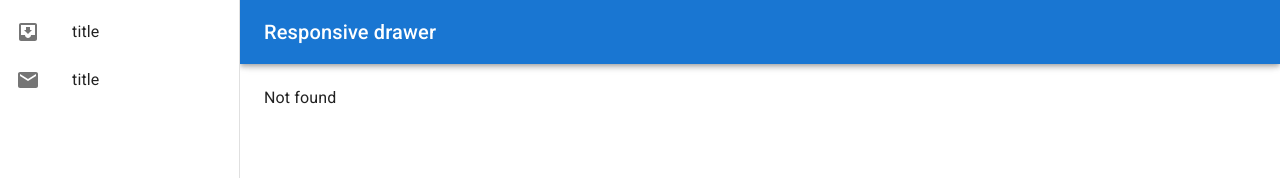
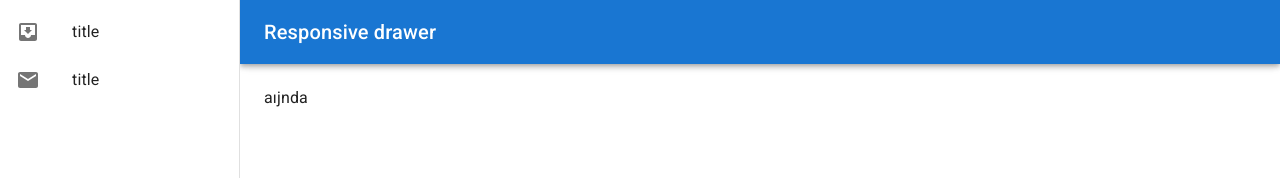
Before and after one commit to akturanilyas/react-redux, a React (Create React App) app: page /chat in a window 1280 px wide. Before the commit this address had no page. Shown: the top 178 px of the page. Built offline with nearby package versions, Linux system fonts and the light colour scheme.

Commit message:
Create chat template

```diff
--- /dev/null
+++ b/src/screens/chat/Chat.tsx
@@ -0,0 +1,3 @@
+export default function Chat() {
+  return <h1>aıjnda</h1>;
+}
--- a/src/screens/root/Root.tsx
+++ b/src/screens/root/Root.tsx
@@ -9,6 +9,7 @@ import Typography from '@mui/material/Typography';
 import * as React from 'react';
 import { Route, Routes, useNavigate } from 'react-router-dom';
 import { defaultConstant } from '../../constants/defaultConstant';
+import Chat from '../chat/Chat';
 import Navigation from './Navigation';
 
 const mdTheme = createTheme();
@@ -27,9 +28,9 @@ export default function Root() {
 
   const pages = [
     {
-      url: '/url',
+      url: '/chat',
       title: 'title',
-      component: <h1>titlteea</h1>,
+      component: <Chat />,
       icon: 'icon',
     },
     {
```
